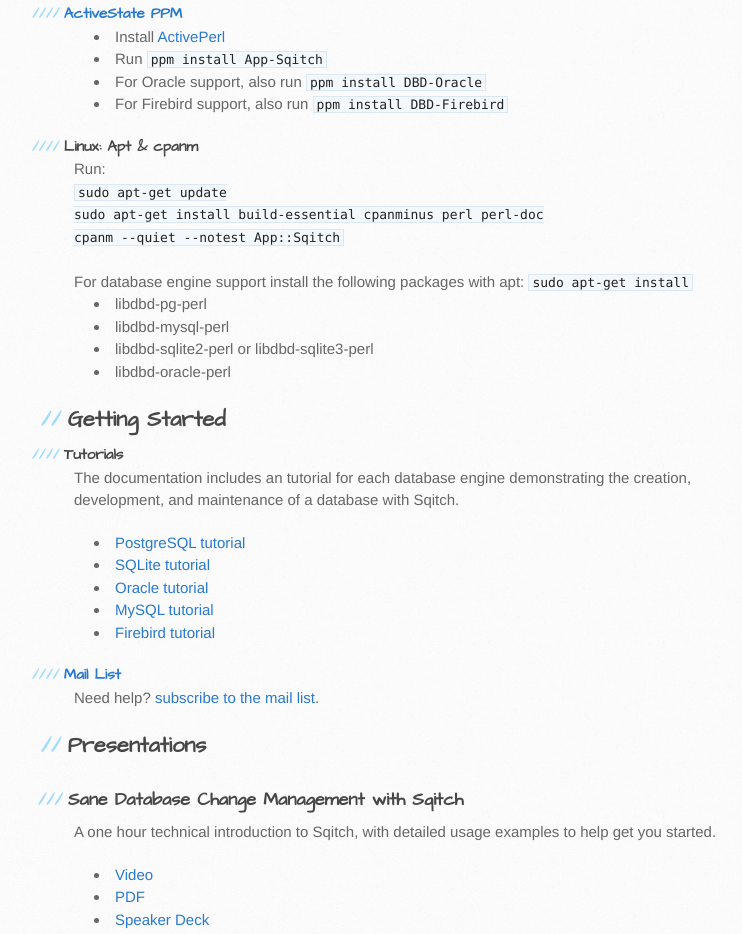
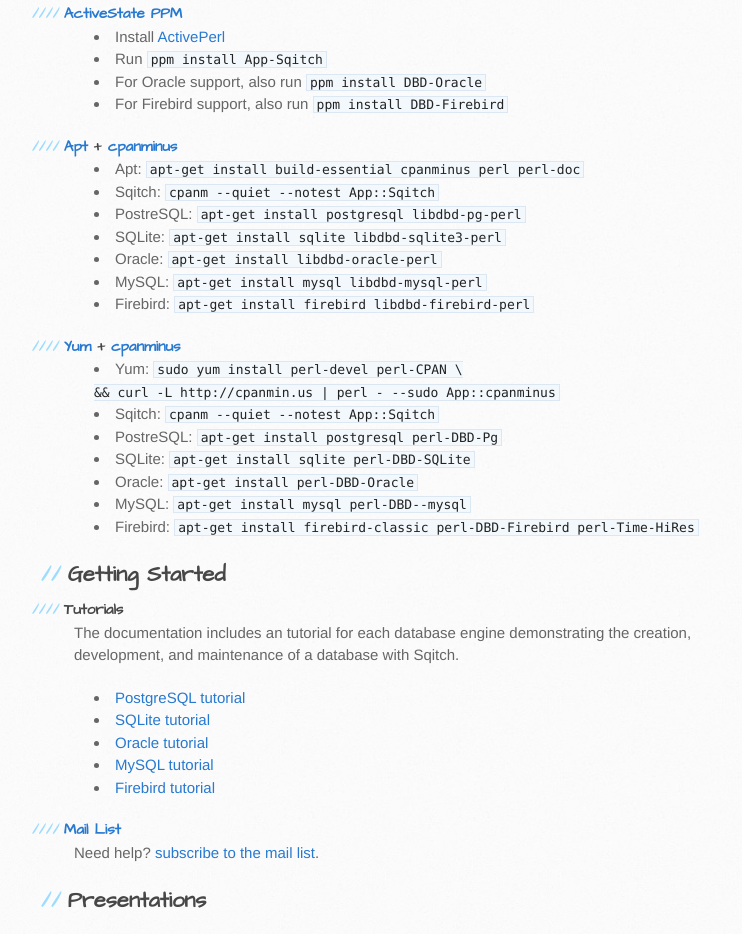
Before and after one commit to sqitchers/sqitch, a plain HTML site: page index.html in a window 1280 px wide. Shown: the part 1260-2194 px from the top of the page, without its empty margins (96-838 px from the left). Drawn offline with Linux system fonts and the light colour scheme.

Commit message:
Document installation with Apt and Yum.

```diff
--- a/index.html
+++ b/index.html
@@ -69,11 +69,11 @@ from your typical <a href="http://guides.rubyonrails.org/migrations.html">migrat
 
 <ul>
   <li>Tap: <code>brew tap theory/sqitch</code></li>
-  <li>PostreSQL: <code> brew install sqitch_pg</code></li>
-  <li>SQLite: <code> brew install sqitch_sqlite</code></li>
-  <li>Oracle: <code> brew install sqitch_oracle</code></li>
-  <li>MySQL: <code> brew install sqitch_mysql</code></li>
-  <li>Firebird: <code> brew install sqitch_firebird</code></li>
+  <li>PostreSQL: <code>brew install sqitch_pg</code></li>
+  <li>SQLite: <code>brew install sqitch_sqlite</code></li>
+  <li>Oracle: <code>brew install sqitch_oracle</code></li>
+  <li>MySQL: <code>brew install sqitch_mysql</code></li>
+  <li>Firebird: <code>brew install sqitch_firebird</code></li>
 </ul>
 
 <h4><a href="http://code.activestate.com/ppm/">ActiveState PPM</a></h4>
@@ -85,24 +85,29 @@ from your typical <a href="http://guides.rubyonrails.org/migrations.html">migrat
   <li>For Firebird support, also run <code>ppm install DBD-Firebird</code></li>
 </ul>
 
-<h4>Linux: Apt & cpanm</h4>
-
-Run:<br>
-<code>
-    sudo apt-get update<br>
-    sudo apt-get install build-essential cpanminus perl perl-doc<br>
-    cpanm --quiet --notest App::Sqitch<br>
-</code><br>
-
-For database engine support install the following packages with apt:
-
-<code>sudo apt-get install</code>
+<h4><a href="http://en.wikipedia.org/wiki/Advanced_Packaging_Tool">Apt</a> + <a href="https://metacpan.org/pod/cpanm">cpanminus</a></h4>
 
 <ul>
-    <li>libdbd-pg-perl</li>
-    <li>libdbd-mysql-perl</li>
-    <li>libdbd-sqlite2-perl or libdbd-sqlite3-perl</li>
-    <li>libdbd-oracle-perl</li>
+  <li>Apt: <code>apt-get install build-essential cpanminus perl perl-doc</code></li>
+  <li>Sqitch: <code>cpanm --quiet --notest App::Sqitch</code></li>
+  <li>PostreSQL: <code>apt-get install postgresql libdbd-pg-perl</code></li>
+  <li>SQLite: <code>apt-get install sqlite libdbd-sqlite3-perl</code></li>
+  <li>Oracle: <code>apt-get install libdbd-oracle-perl</code></li>
+  <li>MySQL: <code>apt-get install mysql libdbd-mysql-perl</code></li>
+  <li>Firebird: <code>apt-get install firebird libdbd-firebird-perl</code></li>
+</ul>
+
+<h4><a href="http://en.wikipedia.org/wiki/Yellowdog_Updater,_Modified">Yum</a> + <a href="https://metacpan.org/pod/cpanm">cpanminus</a></h4>
+
+<ul>
+  <li>Yum: <code>sudo yum install perl-devel perl-CPAN \<br />
+      && curl -L http://cpanmin.us | perl - --sudo App::cpanminus</code></li>
+  <li>Sqitch: <code>cpanm --quiet --notest App::Sqitch</code></li>
+  <li>PostreSQL: <code>apt-get install postgresql perl-DBD-Pg</code></li>
+  <li>SQLite: <code>apt-get install sqlite perl-DBD-SQLite</code></li>
+  <li>Oracle: <code>apt-get install perl-DBD-Oracle</code></li>
+  <li>MySQL: <code>apt-get install mysql perl-DBD--mysql</code></li>
+  <li>Firebird: <code>apt-get install firebird-classic perl-DBD-Firebird perl-Time-HiRes</code></li>
 </ul>
 
 <h2>Getting Started</h2>
```
